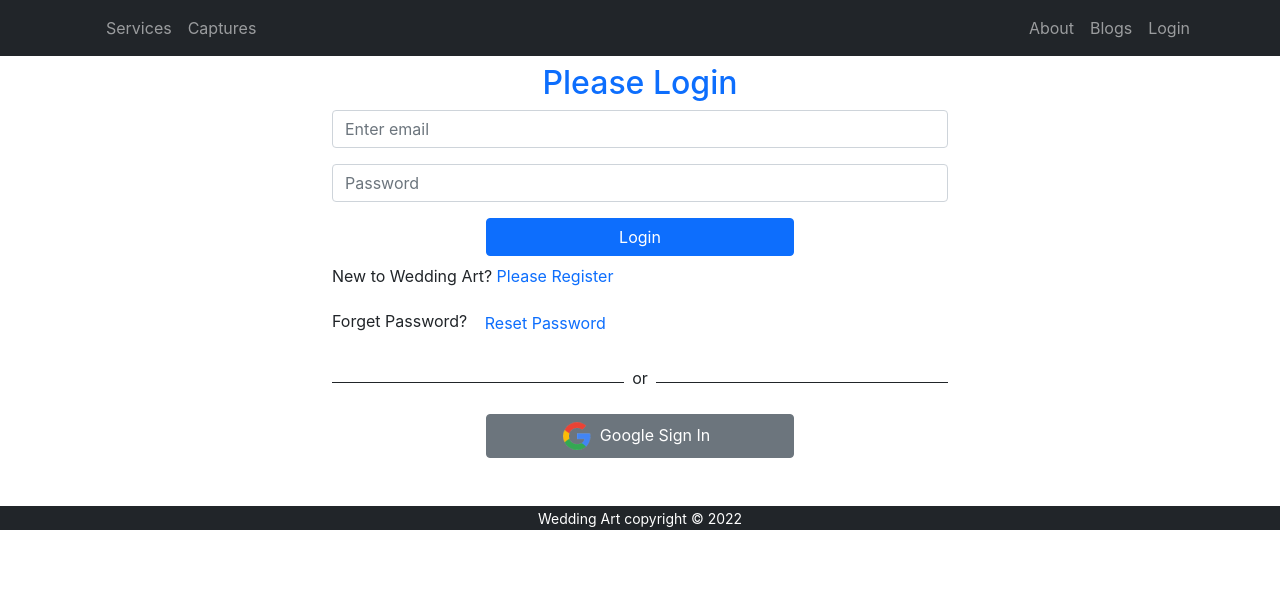
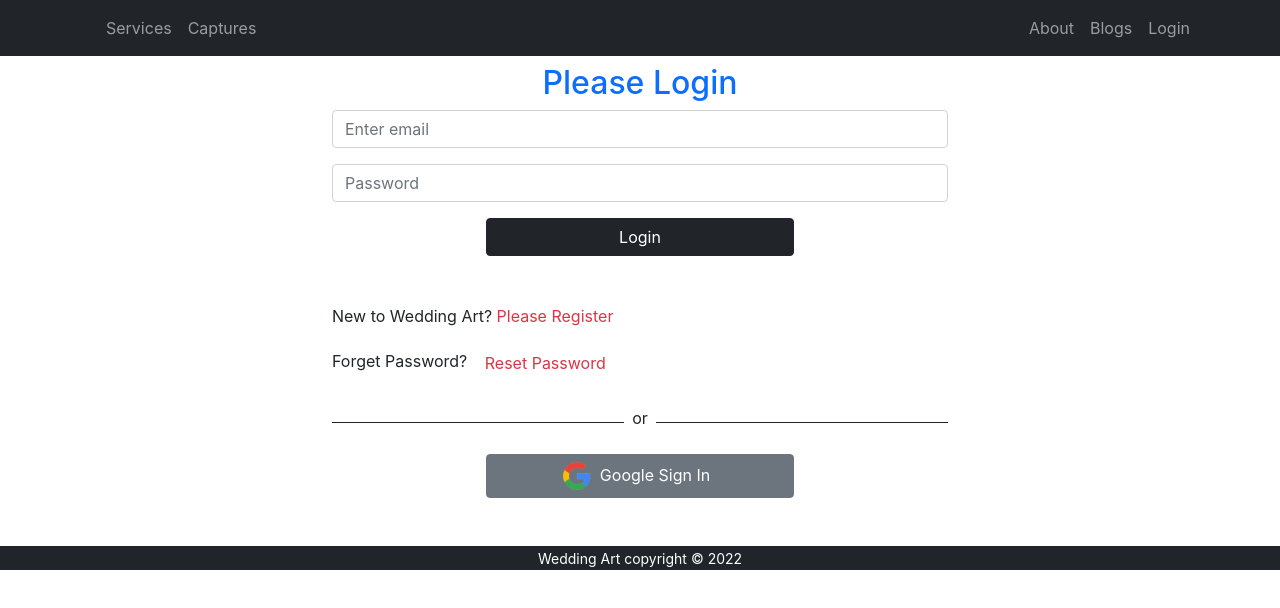
Before and after one commit to tanimtonni12/independent_service_provider, a React (Create React App) app: page /login in a window 1280 px wide. Shown: the top 608 px of the page. Built offline with nearby package versions, Linux system fonts and the light colour scheme; no server answers.

Commit message:
login updated

```diff
--- a/src/Pages/Login/Login/Login.js
+++ b/src/Pages/Login/Login/Login.js
@@ -69,13 +69,13 @@
                 <Form.Group className="mb-3" controlId="formBasicPassword">
                     <Form.Control ref={passwordRef} type="password" placeholder="Password" required />
                 </Form.Group>
-                <Button variant="primary w-50 mx-auto d-block mb-2" type="submit">
+                <Button variant="dark w-50 mx-auto d-block mb-5" type="submit">
                     Login
                 </Button>
             </Form>
             {errorElement}
-            <p>New to Wedding Art? <Link to="/register" className='text-primary pe-auto text-decoration-none' onClick={navigateRegister}>Please Register</Link> </p>
-            <p>Forget Password? <button className='btn btn-link text-primary pe-auto text-decoration-none' onClick={resetPassword}>Reset Password</button> </p>
+            <p>New to Wedding Art? <Link to="/register" className='text-danger pe-auto text-decoration-none' onClick={navigateRegister}>Please Register</Link> </p>
+            <p>Forget Password? <button className='btn btn-link text-danger pe-auto text-decoration-none' onClick={resetPassword}>Reset Password</button> </p>
             <SocialLogin></SocialLogin>
             <ToastContainer />
         </div>
```
